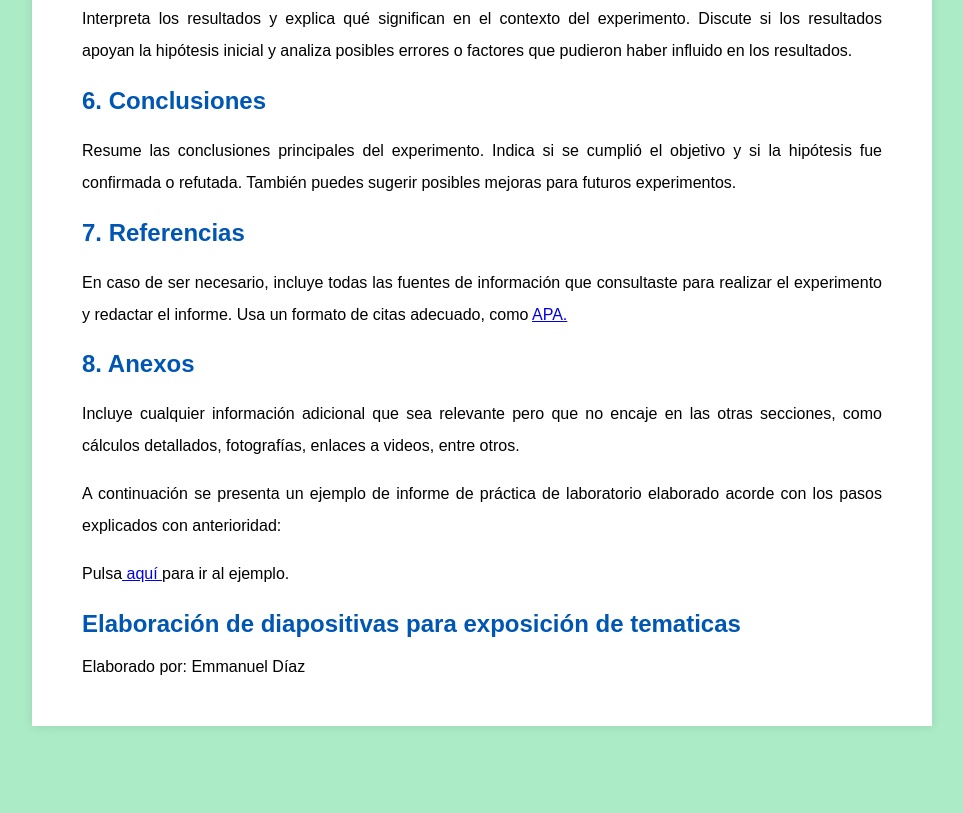
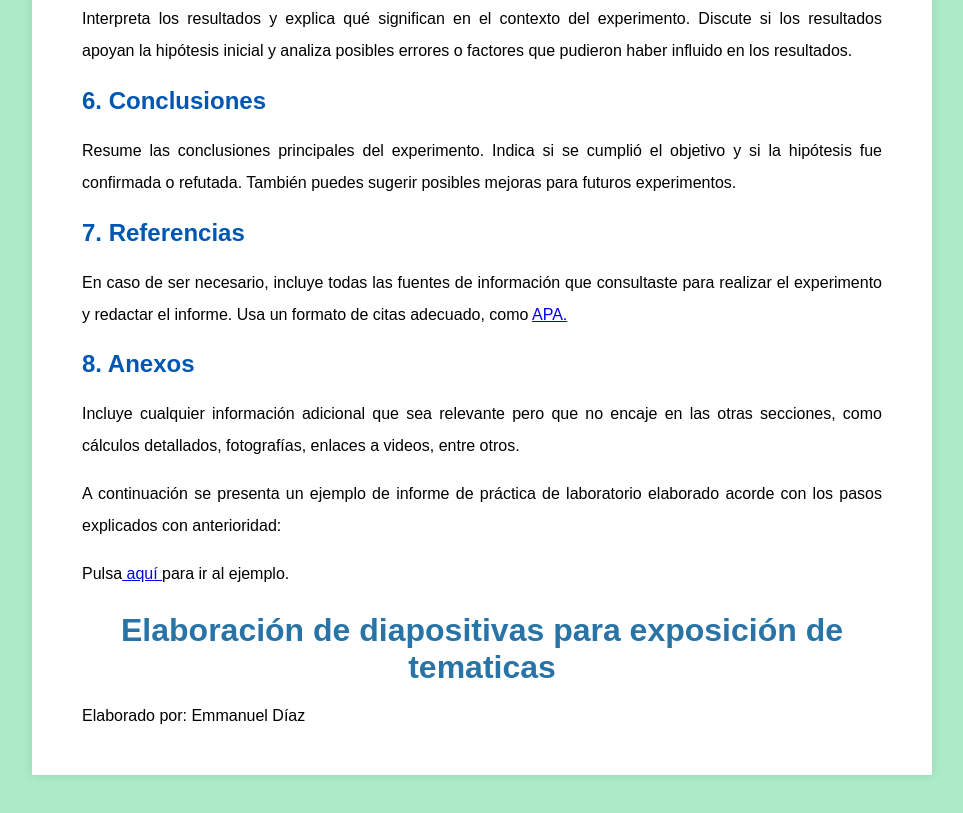
Before and after one commit to Edy9284/sistema-de-gestion, a plain HTML site: page index.html in a window 1280 px wide. Shown: the part 1168-1981 px from the top of the page, without its empty margins (158-1121 px from the left). Before the commit the page ends 1944 px from the top, so only its background shows below. Drawn offline with Linux system fonts and the light colour scheme.

Commit message:
Update index.html

```diff
--- a/index.html
+++ b/index.html
@@ -145,7 +145,7 @@
 
 <p>Pulsa<a href="https://docs.google.com/document/d/1z3Zm_gnjmbtSag2UD_cBEsx1RdwvdqOyvs8kN-BePmA/edit?usp=sharing"> aquí </a>para ir al ejemplo.
 
-    <h2>Elaboración de diapositivas para exposición de tematicas</h2>
+    <h1>Elaboración de diapositivas para exposición de tematicas</h1>
 
         <footer>Elaborado por: Emmanuel Díaz</footer>
     </div>
```
